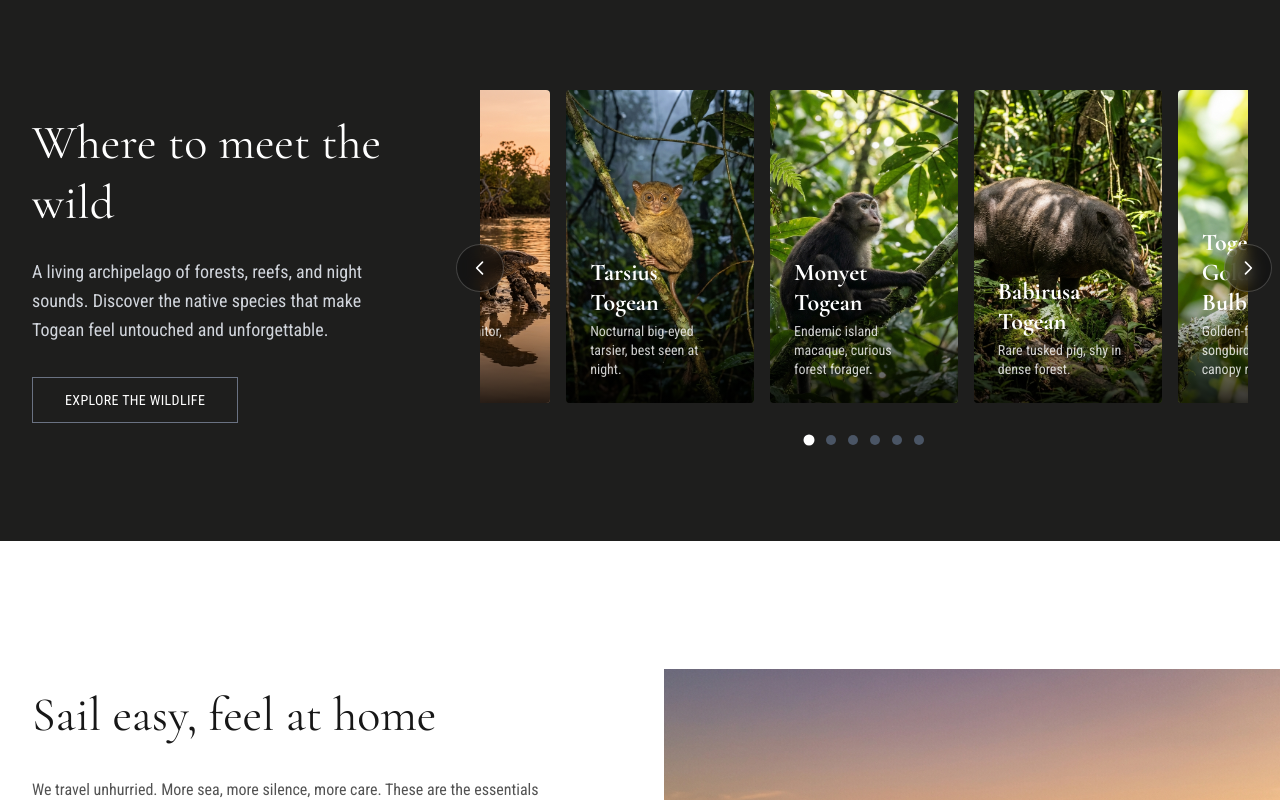
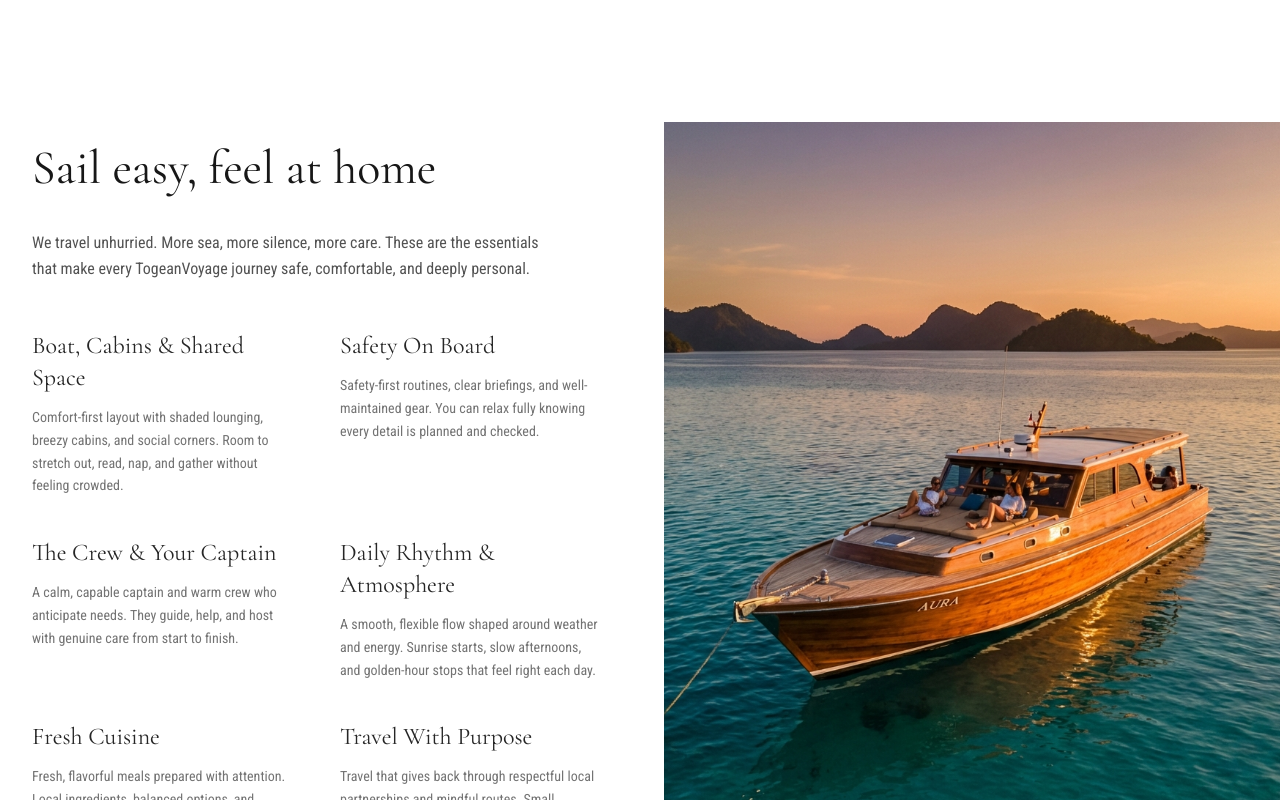
Before and after one commit to AhmadDzulfikar/togean-voyage, a Next.js app: page / in a window 1280 px wide. Shown: the part 2020-2820 px from the top of the page. Built offline with nearby package versions, Linux system fonts and the light colour scheme.

Commit message:
fix position for wildlife

```diff
--- a/src/app/page.tsx
+++ b/src/app/page.tsx
@@ -26,10 +26,10 @@ export default function Home() {
         <SpotlightCarousel />
         {/* Program Section */}
         <ProgramCarousel />
+        {/* Safety & Experience Ship Section */}
+        <KapalSafetyExperience />
         {/* Wildlife Section */}
         <WildlifeCarousel />
-        {/* Safety & Experience Ship Section */}
-        <KapalSafetyExperience />
         {/* Local Community Section */}
         <LocalCommunity />
       </main>
```
